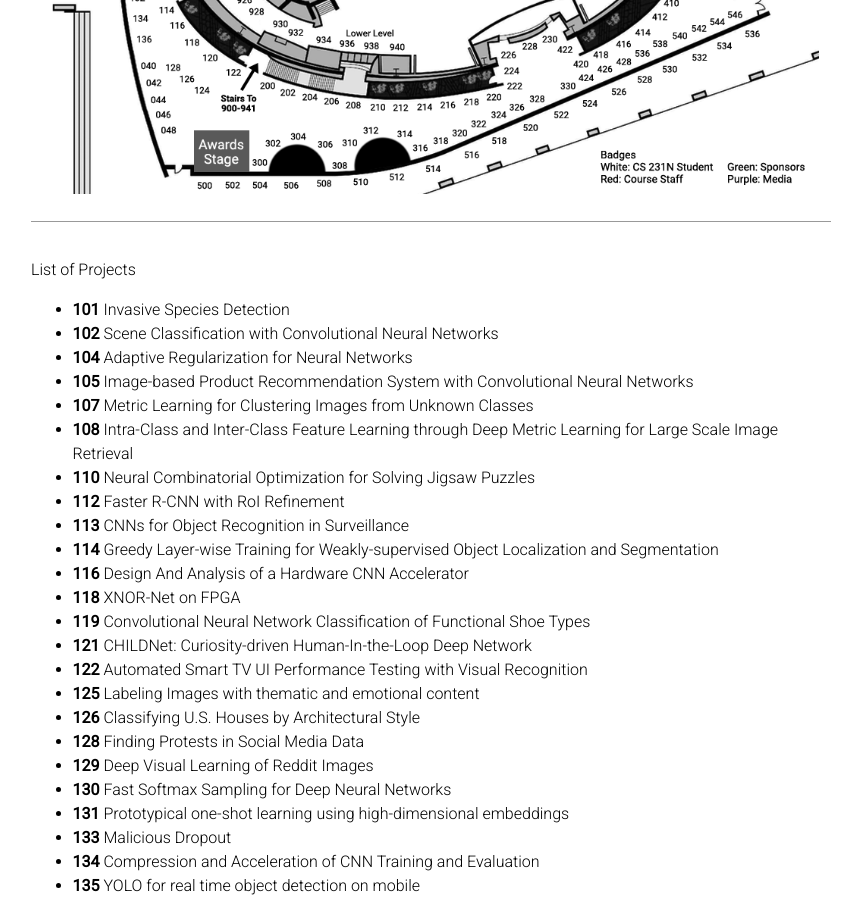
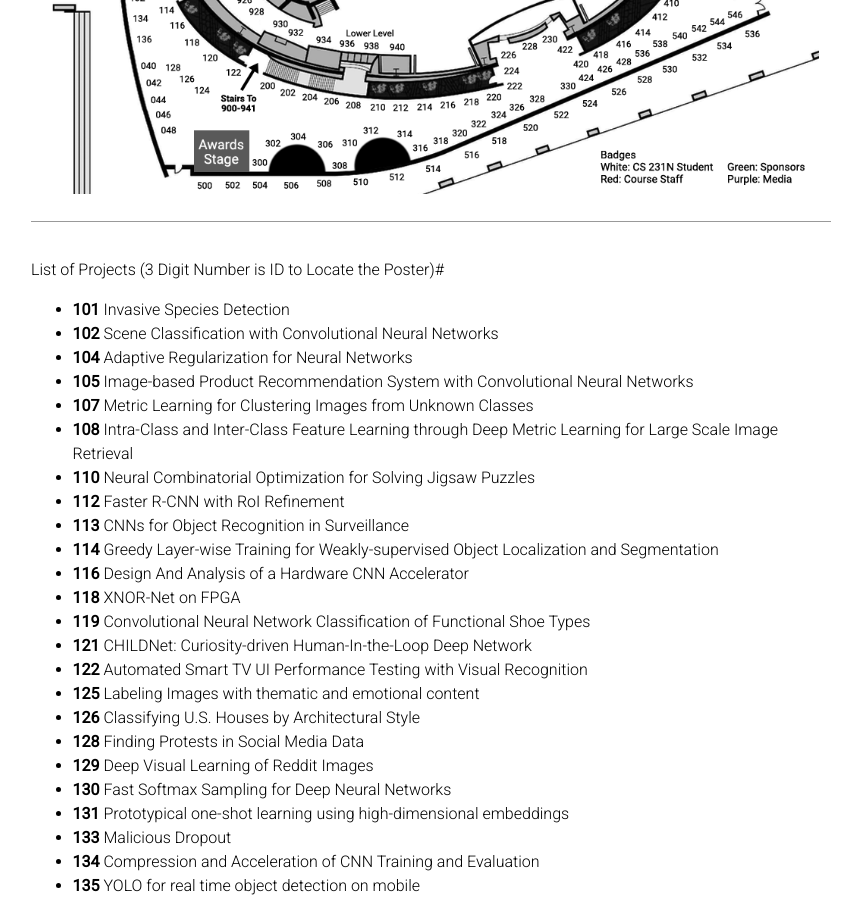
Before and after one commit to cs231n/cs231n.github.io, a Jekyll site: the page built from poster.md, in a window 1280 px wide and 900 px high, scrolled down 1558 px. Shown: the whole window, without its empty margins (209-1059 px from the left). Built offline with Jekyll 4.4.1, drawn with Linux system fonts in a browser that asks for light colours.

Commit message:
title of poster list

```diff
--- a/poster.md
+++ b/poster.md
@@ -24,7 +24,7 @@ The topics range from Generative Adversarial Networks (GANs), healthcare and med
 </div>
 
 
-# List of Projects #
+# List of Projects (3 Digit Number is ID to Locate the Poster)#
 
 * **101**		Invasive Species Detection
 * **102**		Scene Classification with Convolutional Neural Networks
```
